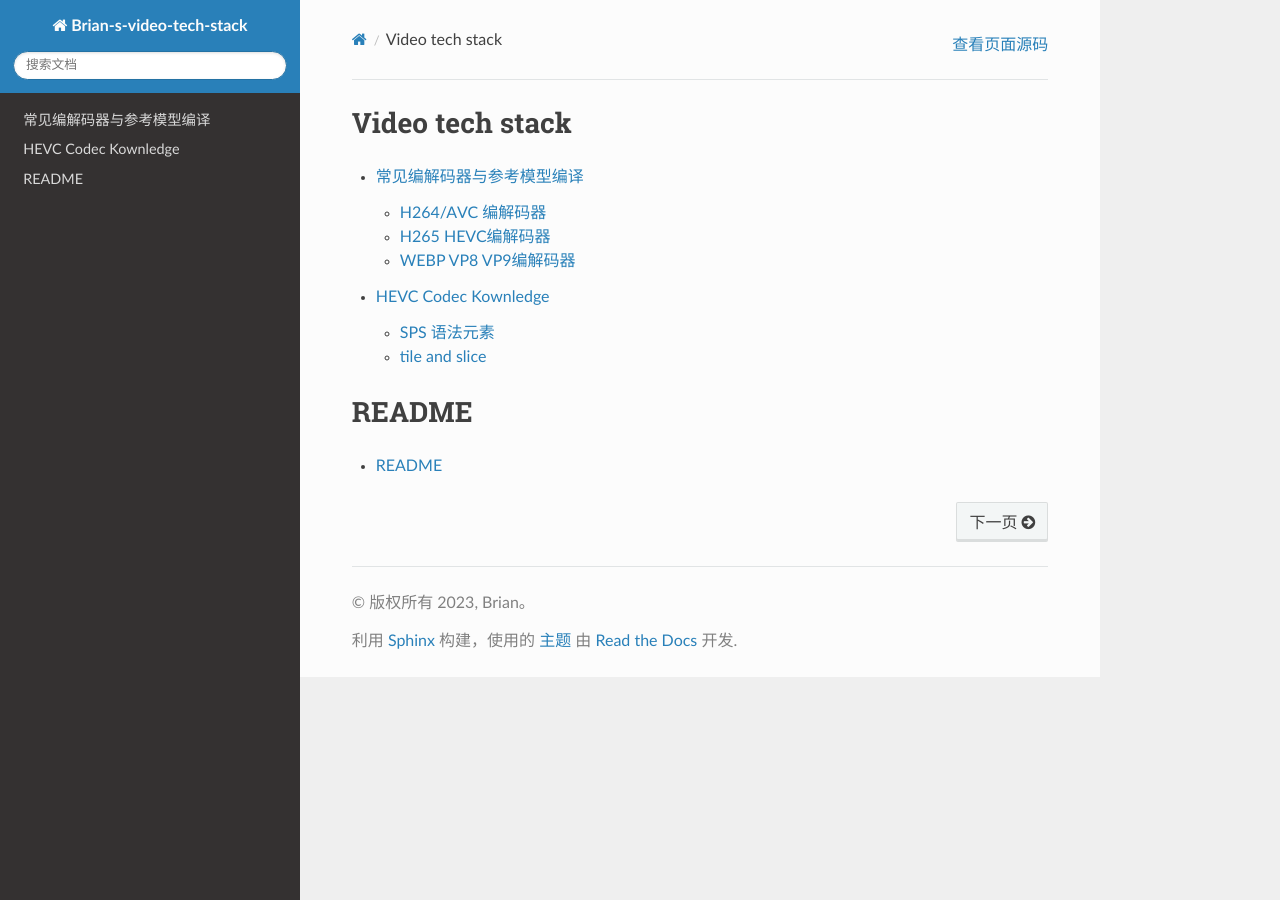
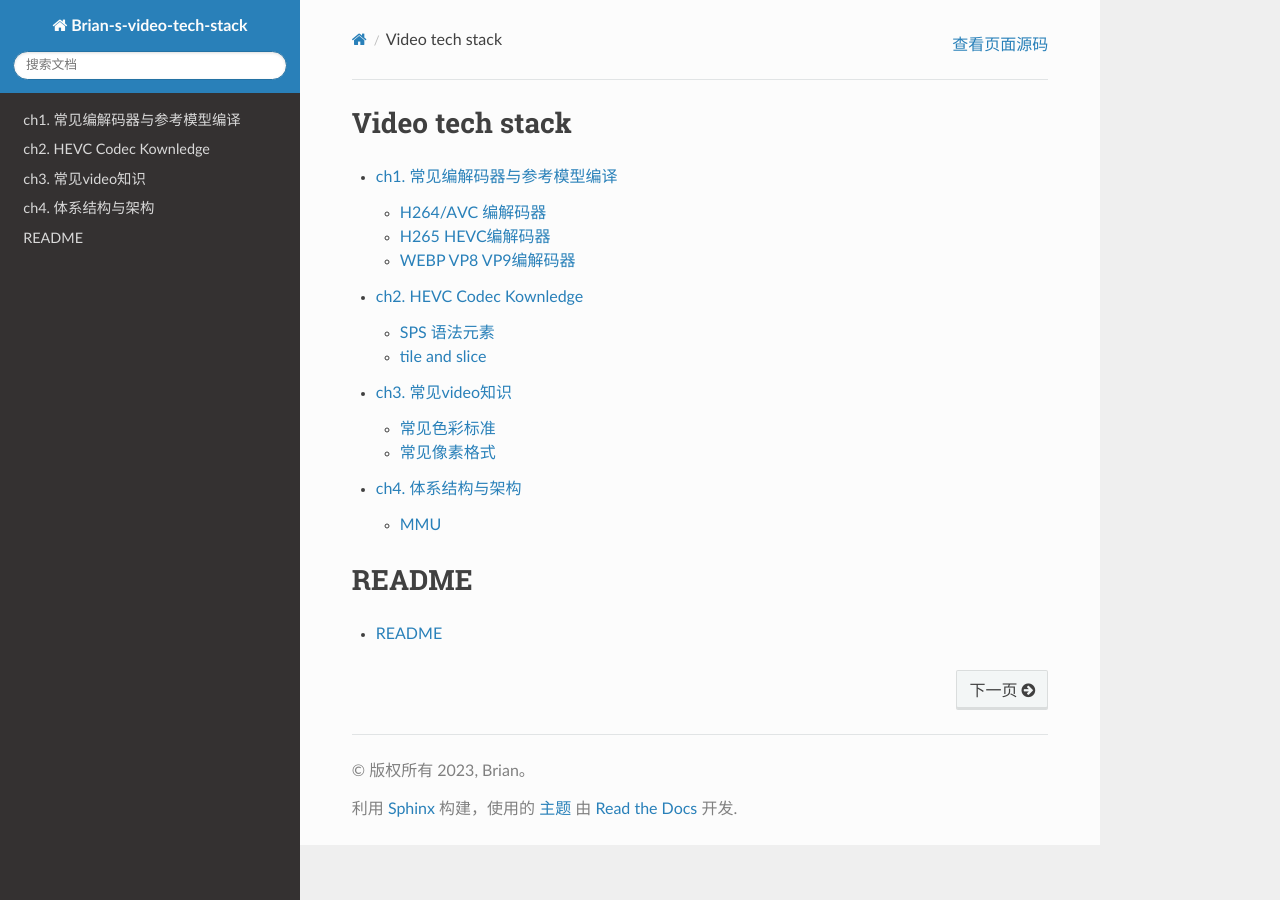
Before and after one commit to Hola39e/brian-s-video-tech-stack, a Sphinx documentation site: the page built from source/index.rst, in a window 1280 px wide. Built offline with Sphinx 7.4.7 and the Read the Docs theme 2.0.0, drawn with Linux system fonts in a browser that asks for light colours.

Commit message:
add notes

```diff
--- a/source/docs/chapter1/index.rst
+++ b/source/docs/chapter1/index.rst
@@ -1,4 +1,4 @@
-常见编解码器与参考模型编译
+ch1. 常见编解码器与参考模型编译
 =================================
 
 .. toctree::
--- a/source/docs/chapter2/index.rst
+++ b/source/docs/chapter2/index.rst
@@ -1,4 +1,4 @@
-HEVC Codec Kownledge
+ch2. HEVC Codec Kownledge
 =================================
 
 .. toctree::
--- /dev/null
+++ b/source/docs/chapter3/3.1 常见色彩标准.md
@@ -0,0 +1 @@
+# 常见色彩标准
--- /dev/null
+++ b/source/docs/chapter3/3.2 常见像素格式.md
@@ -0,0 +1 @@
+# 常见像素格式
--- /dev/null
+++ b/source/docs/chapter3/index.rst
@@ -0,0 +1,8 @@
+ch3. 常见video知识
+=================================
+
+.. toctree::
+    :maxdepth: 1
+
+    3.1 常见色彩标准
+    3.2 常见像素格式
--- /dev/null
+++ b/source/docs/chapter4/4.1 MMU.md
@@ -0,0 +1 @@
+# MMU
--- /dev/null
+++ b/source/docs/chapter4/index.rst
@@ -0,0 +1,7 @@
+ch4. 体系结构与架构
+=================================
+
+.. toctree::
+    :maxdepth: 1
+
+    4.1 MMU
--- a/source/index.rst
+++ b/source/index.rst
@@ -10,6 +10,8 @@ Video tech stack
 
    docs/chapter1/index
    docs/chapter2/index
+   docs/chapter3/index
+   docs/chapter4/index
 
 README
 =================================
```
